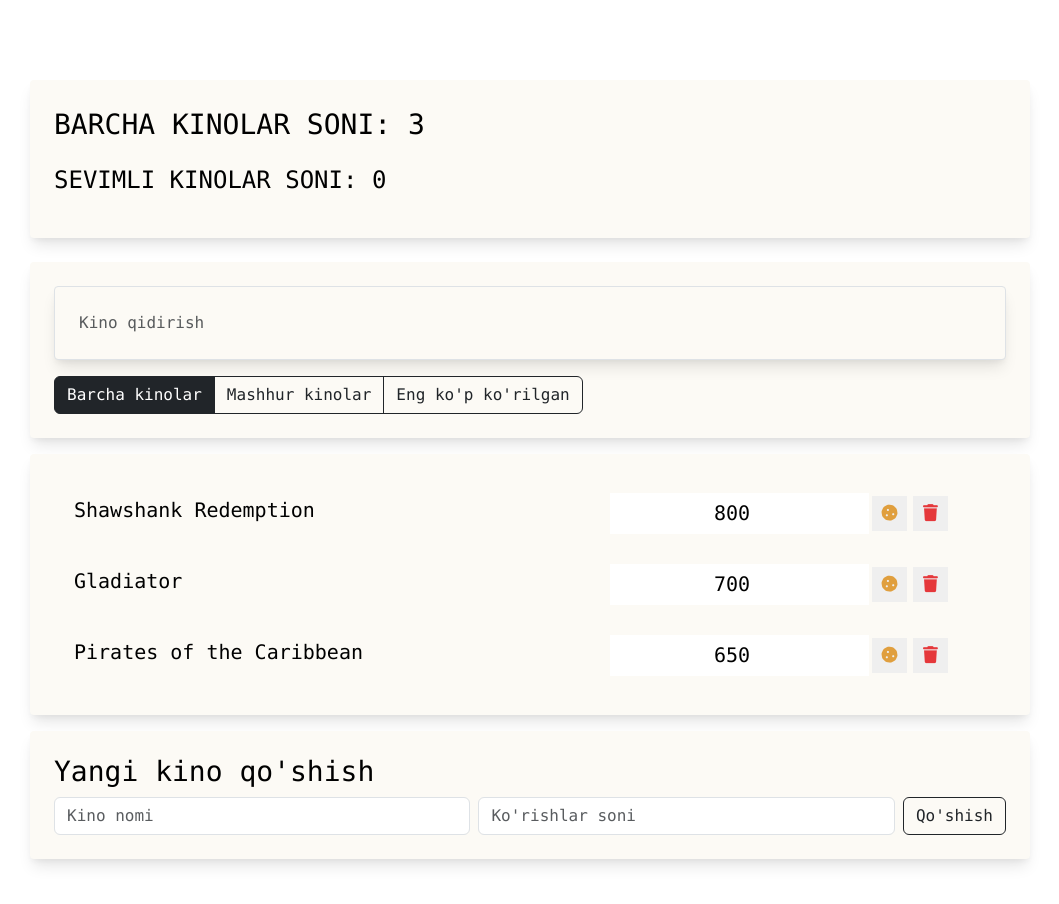
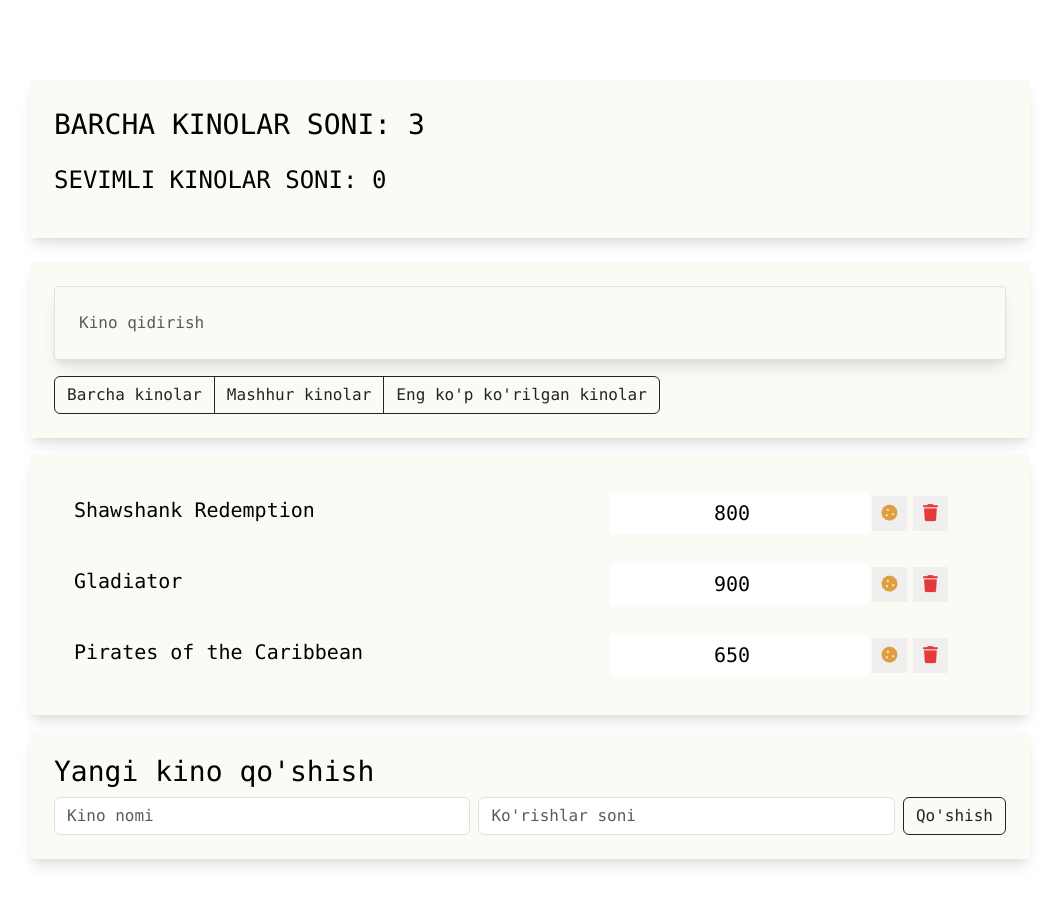
Before and after one commit to j-ahmedov/jmovies, a React (Create React App) app: page / in a window 1280 px wide. Shown: the top 904 px of the page, without its empty margins (110-1169 px from the left). Built offline with nearby package versions, Linux system fonts and the light colour scheme.

Commit message:
enabled filtering data

```diff
--- a/package.json
+++ b/package.json
@@ -35,5 +35,8 @@
       "last 1 firefox version",
       "last 1 safari version"
     ]
+  },
+  "devDependencies": {
+    "@babel/plugin-proposal-private-property-in-object": "^7.21.11"
   }
 }
--- a/src/components/app/App.js
+++ b/src/components/app/App.js
@@ -14,16 +14,17 @@ class App extends Component {
     this.state = {
       data: [
         {name: 'Shawshank Redemption', viewers: 800, favourite: false, like: false, id: 1},
-        {name: 'Gladiator', viewers: 700, favourite :false, like: false, id: 2},
+        {name: 'Gladiator', viewers: 900, favourite: false, like: false, id: 2},
         {name: 'Pirates of the Caribbean', viewers: 650, favourite: false, like: false, id: 3},
-
-      ]
+      ],
+      term: '',
+      filter: ''
     }
   }
 
   onDelete = (id) => {
     this.setState(({data}) => ({
-      data: data.filter(c => c.id != id)
+      data: data.filter(c => c.id !== id)
     }))
   }
 
@@ -37,7 +38,7 @@ class App extends Component {
   onToggleProp = (id, prop) => {
     this.setState(({data}) => ({
       data: data.map(item => {
-        if(item.id == id) {
+        if(item.id === id) {
           return {...item, [prop]: !item[prop]}
         }
         return item
@@ -45,23 +46,47 @@ class App extends Component {
     }))
   }
 
+  searchHandler = (arr, term) => {
+    if (term.length === 0) {
+      return arr
+    }
+    return arr.filter(item => item.name.toLowerCase().indexOf(term) > -1)
+  }
+
+  filterHandler = (arr, filter) => {
+    switch(filter) {
+      case 'popular':
+        return arr.filter(c => c.like)
+      case 'most_viewed':
+        return arr.filter(c => c.viewers > 800)
+      default:
+        return arr
+    }
+  }
+
+  updateTermHandler = (term) => this.setState({term})
+
+  updateFilterHandler = (filter) => this.setState({filter})
+
+
   render() {
 
-    const {data} = this.state
+    const {data, term, filter} = this.state
     const allMoviesCount = data.length
     const favouriteMoviesCount = data.filter(c => c.favourite).length
+    const visibleData = this.filterHandler(this.searchHandler(data, term), filter)
 
     return (
       <div className='app font-monospace'>
         <div className='content'>
           <AppInfo allMoviesCount={allMoviesCount} favouriteMoviesCount={favouriteMoviesCount} />
           <div className='search-panel'>
-            <SearchPanel />
-            <MoviesFilter />
+            <SearchPanel updateTermHandler={this.updateTermHandler} />
+            <MoviesFilter filter={filter} updateFilterHandler={this.updateFilterHandler}/>
           </div>
           <MovieList
             onToggleProp={this.onToggleProp}
-            data={data}
+            data={visibleData}
             onDelete={this.onDelete}
           />
           <MoviesAddForm addData={this.addData}/>
--- a/src/components/movies-filter/MoviesFilter.js
+++ b/src/components/movies-filter/MoviesFilter.js
@@ -1,13 +1,24 @@
 import './MoviesFilter.css';
 
-const MoviesFilter = () => {
+const MoviesFilter = ({updateFilterHandler, filter}) => {
   return (
     <div className="btn-group">
-      <button className="btn btn-dark" type="button">Barcha kinolar</button>
-      <button className="btn btn-outline-dark" type="button">Mashhur kinolar</button>
-      <button className="btn btn-outline-dark" type="button">Eng ko'p ko'rilgan</button>
+      {btnArr.map(btn => (
+        <button
+          key={btn.name}
+          className={`btn ${filter === btn.name ? 'btn-dark' : 'btn-outline-dark'}`}
+          onClick={() => updateFilterHandler(btn.name)}
+          type="button">{btn.label}
+        </button>
+      ))}
     </div>
   )
 }
 
+const btnArr = [
+  {name: 'all', label: 'Barcha kinolar'},
+  {name: 'popular', label: 'Mashhur kinolar'},
+  {name: 'most_viewed', label: "Eng ko'p ko'rilgan kinolar"},
+]
+
 export default MoviesFilter
--- a/src/components/search-panel/SearchPanel.js
+++ b/src/components/search-panel/SearchPanel.js
@@ -1,9 +1,31 @@
+import { Component } from 'react';
 import './SearchPanel.css';
 
-const SearchPanel = () => {
-  return (
-    <input type="text" className="form-control search-input" placeholder="Kino qidirish" />
-  )
+class SearchPanel extends Component {
+
+  constructor(props) {
+    super(props)
+    this.state = { term: '' }
+  }
+
+  updateTermHandler = (e) => {
+    const term = e.target.value.toLowerCase()
+    this.setState({term})
+    this.props.updateTermHandler(term)
+  }
+
+  render() {
+    return (
+      <input
+        type="text"
+        className="form-control search-input"
+        placeholder="Kino qidirish"
+        onChange={this.updateTermHandler}
+        value={this.state.term}
+      />
+    )
+  }
+
 }
 
 export default SearchPanel
```
Also changed, not shown: 1 other file (tests, documents, lock files or other folders).
